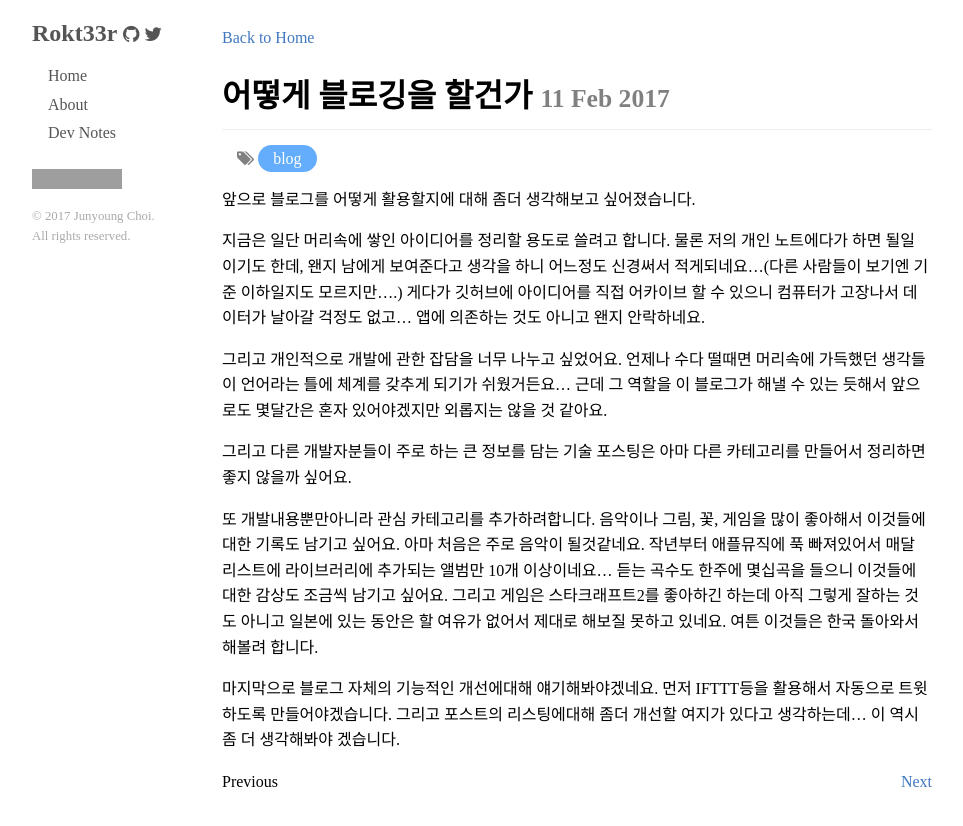
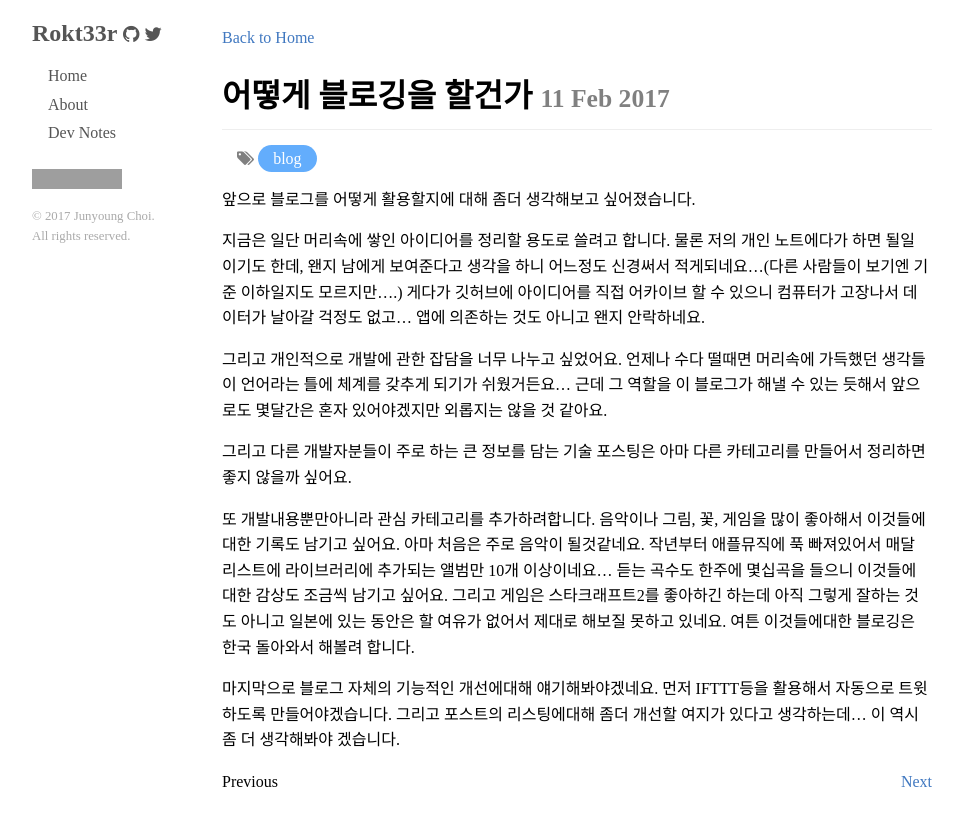
Before and after one commit to Rokt33r/rokt33r.github.io, a Jekyll site: the page built from devnotes/_posts/2017-02-11-how-to-blog.md, in a window 1280 px wide. Shown: the top 826 px of the page, without its empty margins (158-1121 px from the left). Built offline with Jekyll 4.4.1, drawn with Linux system fonts in a browser that asks for light colours; nearby versions of some CDN libraries; some web fonts are replaced; comment, search, counter and statistics services are not loaded; grey boxes are pictures that could not be loaded.

Commit message:
Fix 2017-02-11-how-to-blog

```diff
--- a/devnotes/_posts/2017-02-11-how-to-blog.md
+++ b/devnotes/_posts/2017-02-11-how-to-blog.md
@@ -13,6 +13,6 @@ tags: [blog]
 
 그리고 다른 개발자분들이 주로 하는 큰 정보를 담는 기술 포스팅은 아마 다른 카테고리를 만들어서 정리하면 좋지 않을까 싶어요.
 
-또 개발내용뿐만아니라 관심 카테고리를 추가하려합니다. 음악이나 그림, 꽃, 게임을 많이 좋아해서 이것들에 대한 기록도 남기고 싶어요. 아마 처음은 주로 음악이 될것같네요. 작년부터 애플뮤직에 푹 빠져있어서 매달 리스트에 라이브러리에 추가되는 앨범만 10개 이상이네요... 듣는 곡수도 한주에 몇십곡을 들으니 이것들에 대한 감상도 조금씩 남기고 싶어요. 그리고 게임은 스타크래프트2를 좋아하긴 하는데 아직 그렇게 잘하는 것도 아니고 일본에 있는 동안은 할 여유가 없어서 제대로 해보질 못하고 있네요. 여튼 이것들은 한국 돌아와서 해볼려 합니다.
+또 개발내용뿐만아니라 관심 카테고리를 추가하려합니다. 음악이나 그림, 꽃, 게임을 많이 좋아해서 이것들에 대한 기록도 남기고 싶어요. 아마 처음은 주로 음악이 될것같네요. 작년부터 애플뮤직에 푹 빠져있어서 매달 리스트에 라이브러리에 추가되는 앨범만 10개 이상이네요... 듣는 곡수도 한주에 몇십곡을 들으니 이것들에 대한 감상도 조금씩 남기고 싶어요. 그리고 게임은 스타크래프트2를 좋아하긴 하는데 아직 그렇게 잘하는 것도 아니고 일본에 있는 동안은 할 여유가 없어서 제대로 해보질 못하고 있네요. 여튼 이것들에대한 블로깅은 한국 돌아와서 해볼려 합니다.
 
 마지막으로 블로그 자체의 기능적인 개선에대해 얘기해봐야겠네요. 먼저 IFTTT등을 활용해서 자동으로 트윗하도록 만들어야겠습니다. 그리고 포스트의 리스팅에대해 좀더 개선할 여지가 있다고 생각하는데... 이 역시 좀 더 생각해봐야 겠습니다.
```
